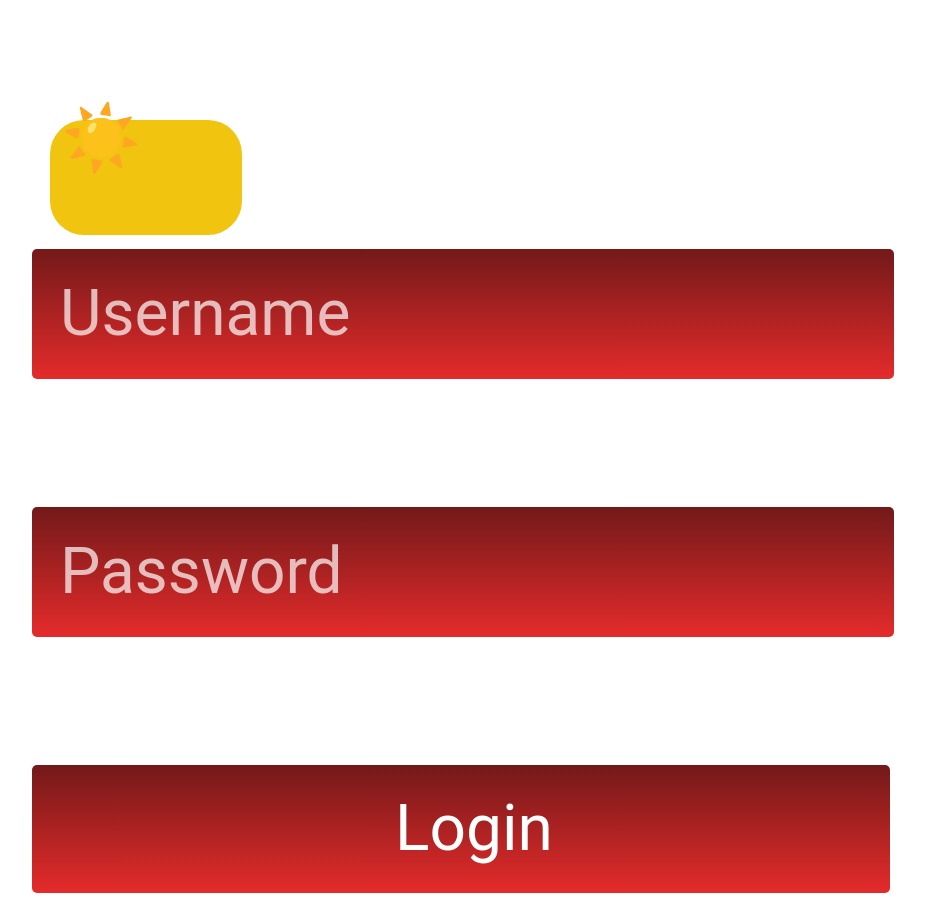
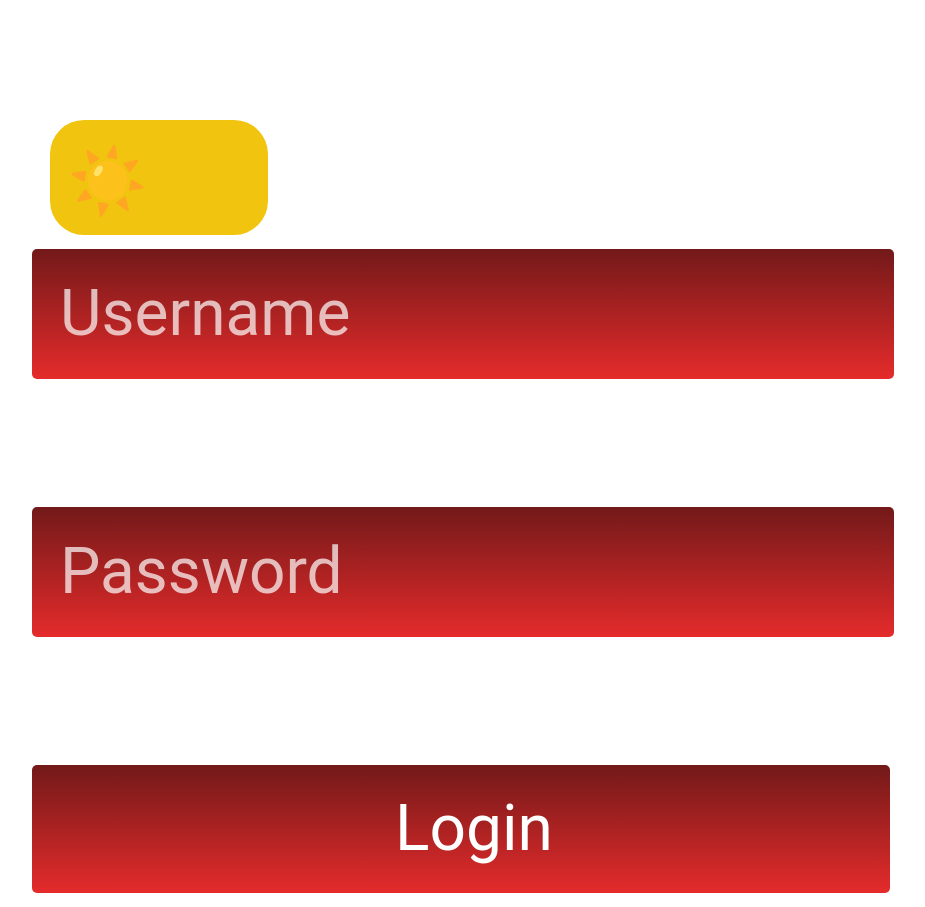
Before and after one commit to mercado-ncp3106/ue-maintenance, a plain HTML site: page index.html in a window 1280 px wide. Shown: the part 1160-2067 px from the top of the page, without its empty margins (142-1067 px from the left). Drawn offline with Linux system fonts and the light colour scheme.

Commit message:
Modify the darkmode responsiveness

```diff
--- a/style.css
+++ b/style.css
@@ -105,7 +105,7 @@ body.dark-mode {
 .switch {
     position: fixed;
     display: inline-block;
-    width: 15vw;
+    width: 17vw;
     height: 9vw;
     top: 100vw;
     left: 15vw;
@@ -134,11 +134,11 @@ body.dark-mode {
     content: "☀️";
     height: 26vw;
     width: 26vw;
-    top: 0.5vw;
-    right: -2vw;
+    top: 0.3vw;
+    right: -0.5vw;
     transition: 0.4s;
     font-size: 5vw;
-    line-height: 26px;
+    line-height: 9vw;
     text-align: center;
   }
 
```
